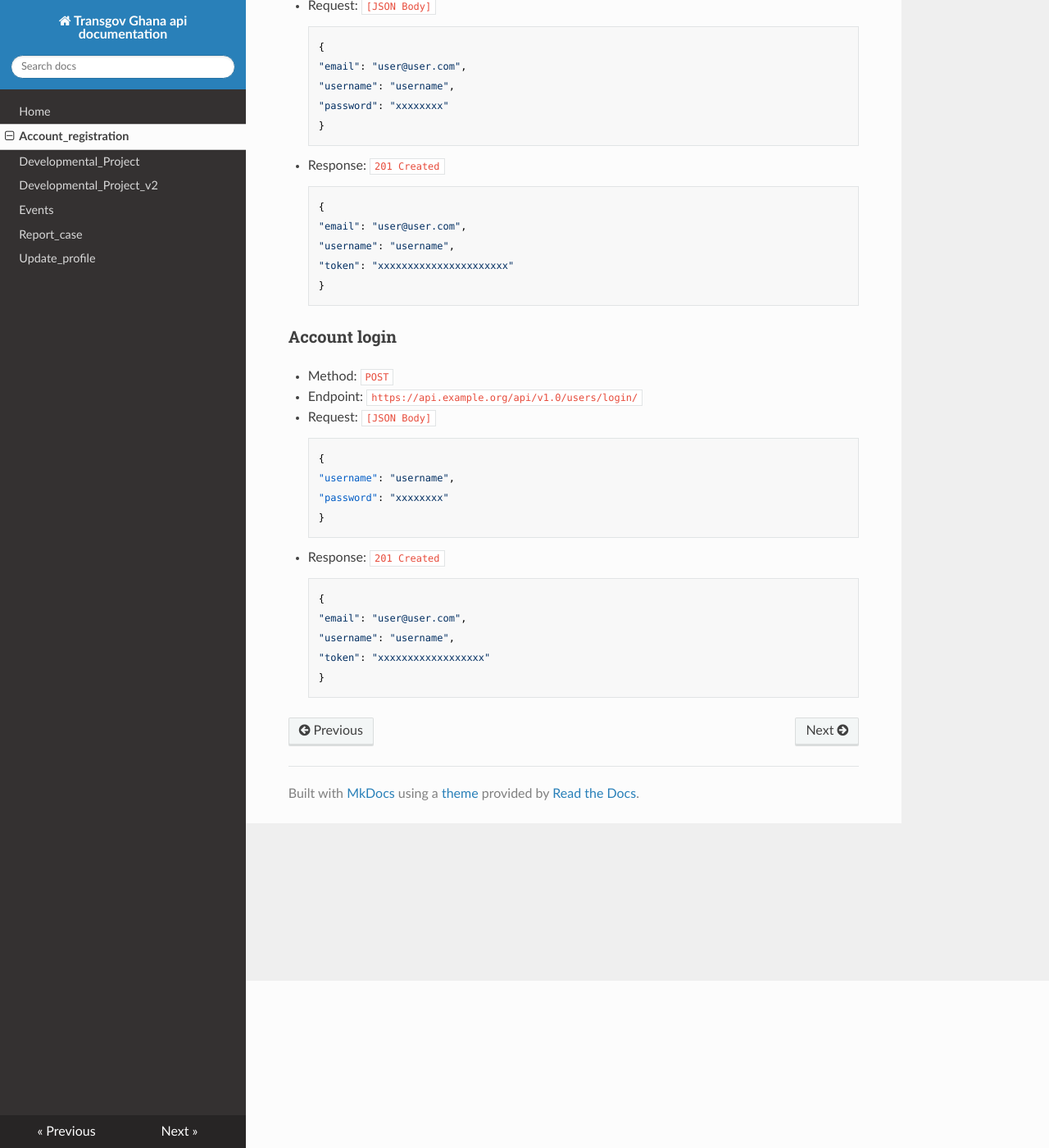
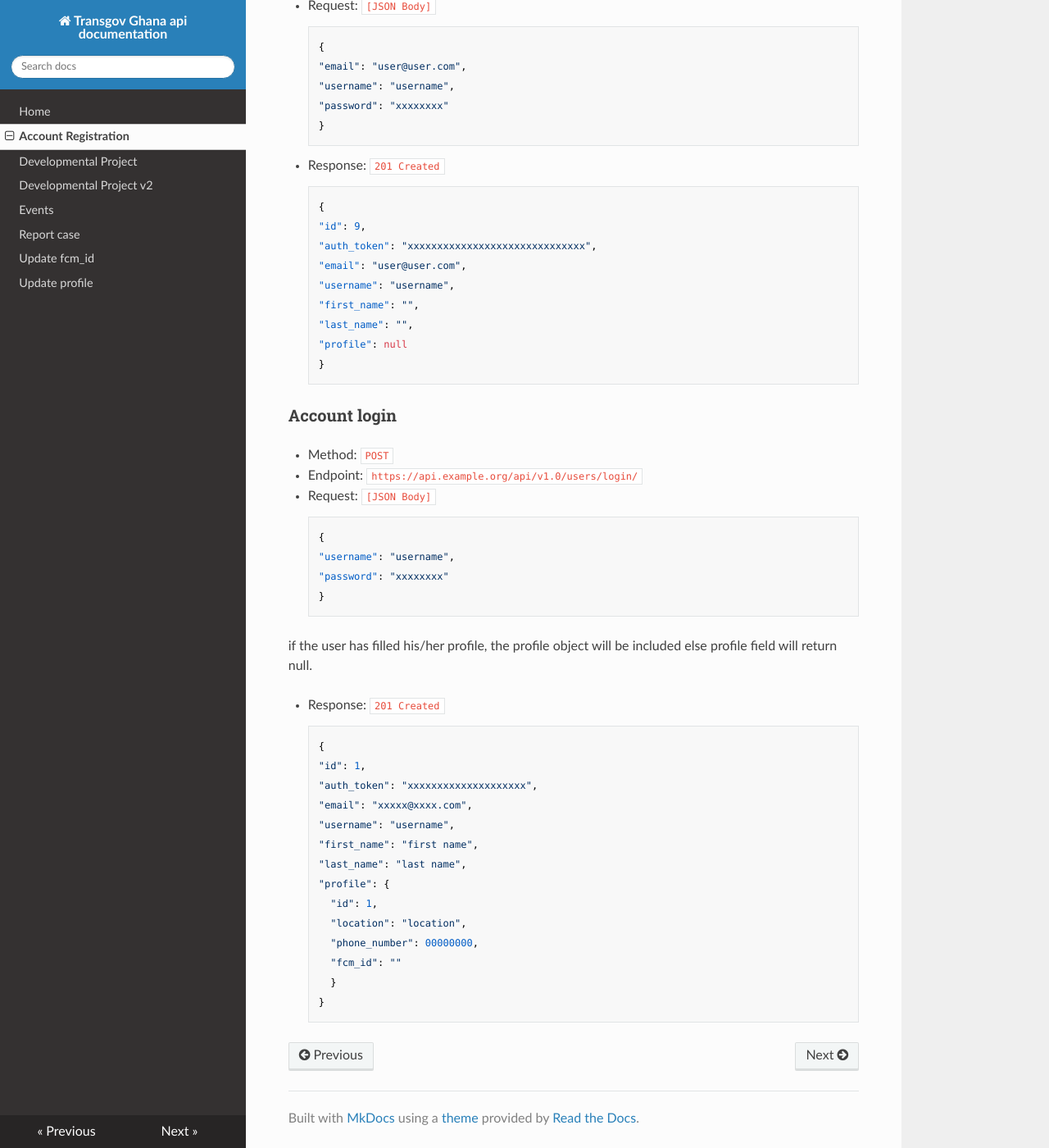
Before and after one commit to transgovgh/transgovgh-api, an MkDocs documentation site: the page built from docs/account_registration.md, in a window 1280 px wide and 1400 px high, scrolled down 204 px. Shown: the whole window at 82% size. Built offline with MkDocs 1.6.1, drawn with Linux system fonts in a browser that asks for light colours; nearby versions of some CDN libraries; old or Windows-style settings are respelled for this version of MkDocs; some of the changed text lies outside the part shown.

Commit message:
added fcm to docs

```diff
--- a/docs/account_registration.md
+++ b/docs/account_registration.md
@@ -1,5 +1,6 @@
 ### Account signup
 - Method: `POST`
+
 - Endpoint: `https://api.example.org/api/v1.0/users/signup/`
 
 - Request: ``[JSON Body]``
@@ -14,9 +15,13 @@
 
 
         {
+        "id": 9,
+        "auth_token": "xxxxxxxxxxxxxxxxxxxxxxxxxxxxxx",
         "email": "user@user.com",
         "username": "username",
-        "token": "xxxxxxxxxxxxxxxxxxxxxx"
+        "first_name": "",
+        "last_name": "",
+        "profile": null
         }
 
 
@@ -32,10 +37,21 @@
         "password": "xxxxxxxx"
         }
 
+  if the user has filled his/her profile, the profile object will be included else profile field will return null.
+
   - Response: ``201 Created``
 
         {
-        "email": "user@user.com",
+        "id": 1,
+        "auth_token": "xxxxxxxxxxxxxxxxxxxx",
+        "email": "xxxxx@xxxx.com",
         "username": "username",
-        "token": "xxxxxxxxxxxxxxxxxx"
+        "first_name": "first name",
+        "last_name": "last name",
+        "profile": {
+          "id": 1,
+          "location": "location",
+          "phone_number": 00000000,
+          "fcm_id": ""
+          }
         }
--- a/mkdocs.yml
+++ b/mkdocs.yml
@@ -1,11 +1,12 @@
 site_name: Transgov Ghana api documentation
 pages:
     - Home: index.md
-    - Account_registration: account_registration.md
-    - Developmental_Project: developmental_project.md
-    - Developmental_Project_v2: developmental_project_v2.0.md
+    - 'Account Registration': account_registration.md
+    - 'Developmental Project': developmental_project.md
+    - 'Developmental Project v2': developmental_project_v2.0.md
     - Events: transgov_events.md
-    - Report_case: report_case.md
-    - Update_profile: update_profile.md
+    - 'Report case': report_case.md
+    - 'Update fcm_id': update_fcm_id.md
+    - 'Update profile': update_profile.md
 
 theme: readthedocs
```
Also changed, not shown: docs/update_fcm_id.md (added, +25 -0 lines), site/index.html, site/mkdocs/search_index.json, site/report_case/index.html, site/sitemap.xml.
